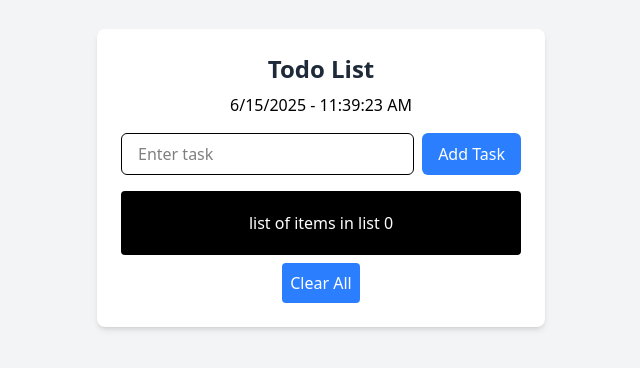
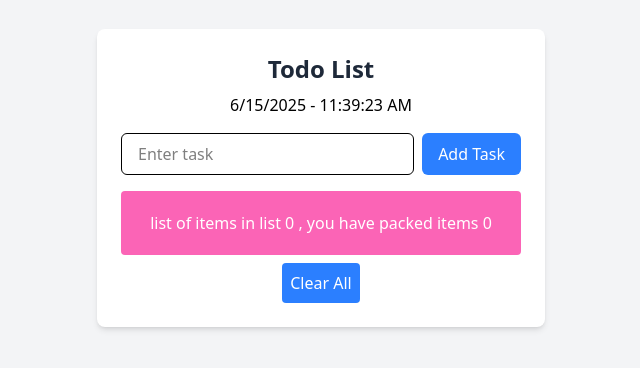
Before and after one commit to vikashage21/Placement-Code-2025-, a React (Vite) app in the folder thapasirReact/projects/Todo/todoapp/: page / in a window 1280 px wide. Shown: the part 222-590 px from the top of the page, without its empty margins (319-959 px from the left). Built offline with nearby package versions, Linux system fonts and the light colour scheme.

Commit message:
adding some functions

```diff
--- a/thapasirReact/projects/Todo/todoapp/src/Components/Todo.jsx
+++ b/thapasirReact/projects/Todo/todoapp/src/Components/Todo.jsx
@@ -68,6 +68,12 @@ function Todo() {
 
     setTodoList(updatedTask);
   };
+
+  const totalCheckedItems = todoList.filter((cur)=>cur.checked ).length
+
+
+
+
   return (
     <div className="min-h-screen bg-gray-100 flex items-center justify-center p-4">
       <div className="w-full max-w-md bg-white shadow-md rounded-lg p-6">
@@ -94,7 +100,7 @@ function Todo() {
             />
           ))}
 
-          <div className="bg-black text-white rounded text-center p-5 mt-3">list of items in list {todoList.length}</div>
+          <div className="bg-pink-400 text-white rounded text-center p-5 mt-3">list of items in list {todoList.length} , you have packed items {totalCheckedItems}</div>
 
           <div className="btn flex justify-center items-center ">
             <button
```
